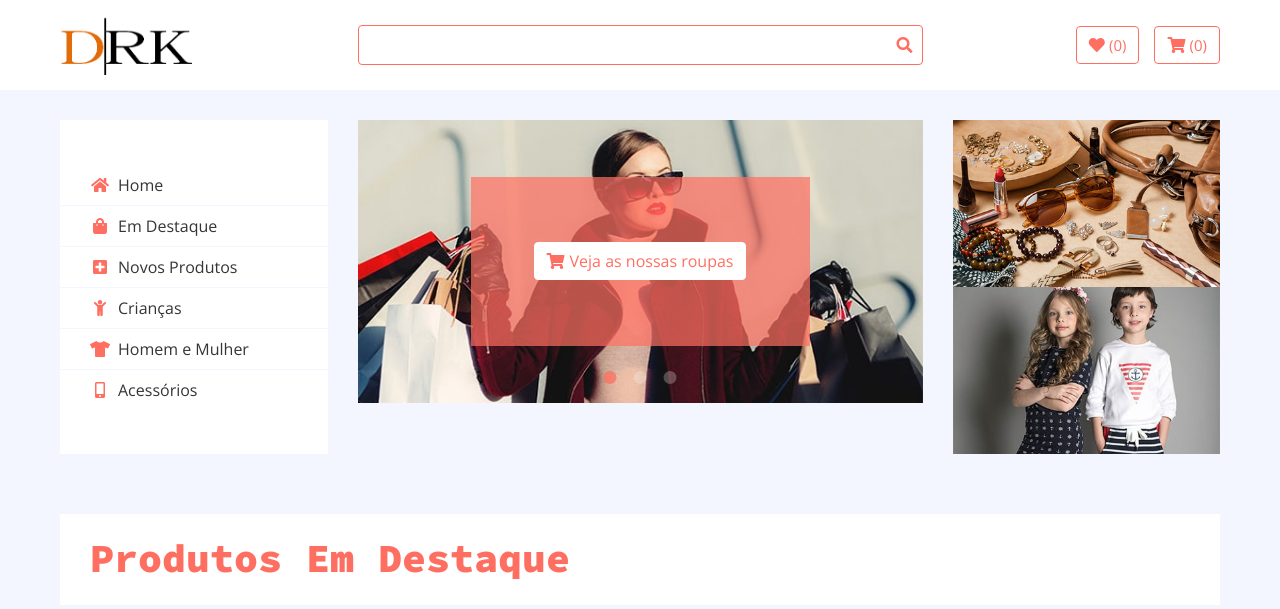
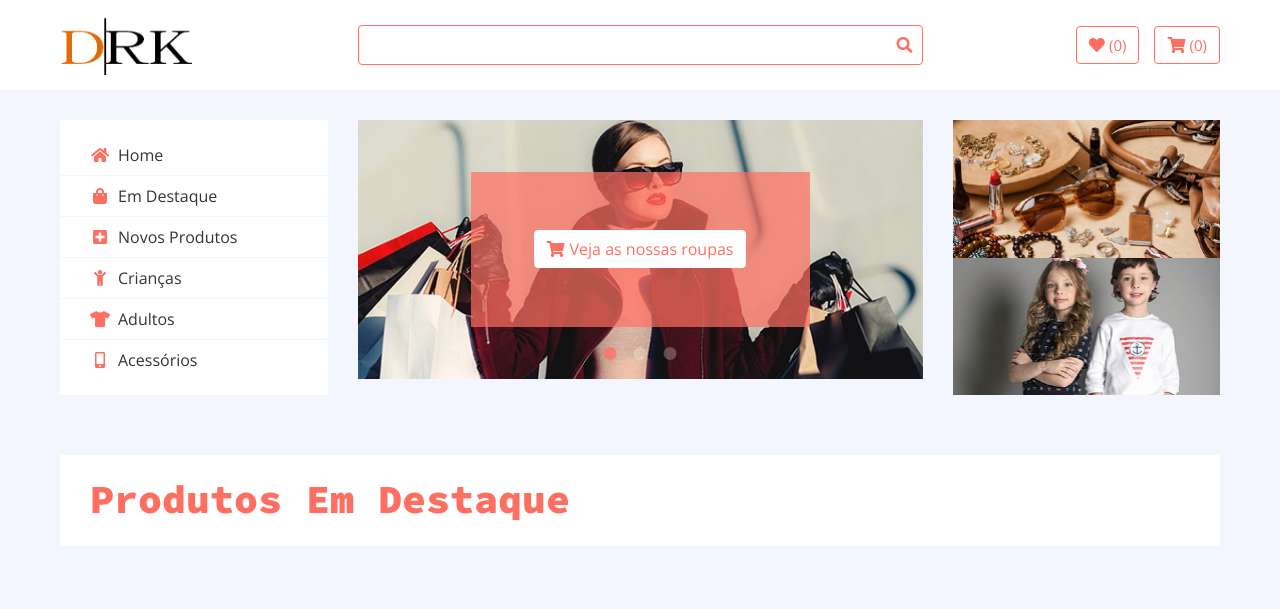
Before and after one commit to JoaoCoel/Papjoao, a PHP site: page / in a window 1280 px wide. Shown: the part 64-673 px from the top of the page. Run offline with PHP 8.4, Linux system fonts and the light colour scheme; data that the repository does not hold is empty; some libraries are stand-ins or nearby versions.

Commit message:
somethings e imagens do index

```diff
--- a/index.php
+++ b/index.php
@@ -72,7 +72,7 @@ $result2 = mysqli_query($con, $sql2);
                                     <a class="nav-link" href="product-list.php?cat=2"><i class="fa fa-child"></i>Crianças</a>
                                 </li>
                                 <li class="nav-item">
-                                    <a class="nav-link" href="product-list.php?cat=1"><i class="fa fa-tshirt"></i>Homem e Mulher</a>
+                                    <a class="nav-link" href="product-list.php?cat=1"><i class="fa fa-tshirt"></i>Adultos</a>
                                 </li>
                                 <li class="nav-item">
                                     <a class="nav-link" href="product-list.php?cat=3"><i class="fa fa-mobile-alt"></i>Acessórios</a>
@@ -91,13 +91,13 @@ $result2 = mysqli_query($con, $sql2);
                             <div class="header-slider-item">
                                 <img style="width: 100%" src="img/slider-2.jpg" alt="Slider Image" />
                                 <div class="header-slider-caption">
-                                    <a class="btn" href="product-list.php?cat=1"><i class="fa fa-shopping-cart"></i>Para Homem</a>
+                                    <a class="btn" href="product-list.php?cat=1&gen=M"><i class="fa fa-shopping-cart"></i>Para Homem</a>
                                 </div>
                             </div>
                             <div class="header-slider-item">
                                 <img style="width:100%" src="img/slider-3.jpg" alt="Slider Image"/>
                                 <div class="header-slider-caption">
-                                    <a class="btn" href="product-list.php?cat=1"><i class="fa fa-shopping-cart"></i>Para Mulher</a>
+                                    <a class="btn" href="product-list.php?cat=1&gen=F"><i class="fa fa-shopping-cart"></i>Para Mulher</a>
                                 </div>
                             </div>
                         </div>
```
Also changed, not shown: img/category-1.jpg, img/category-2.jpg, img/slider-1.jpg, img/slider-2.jpg, img/slider-3.jpg.
